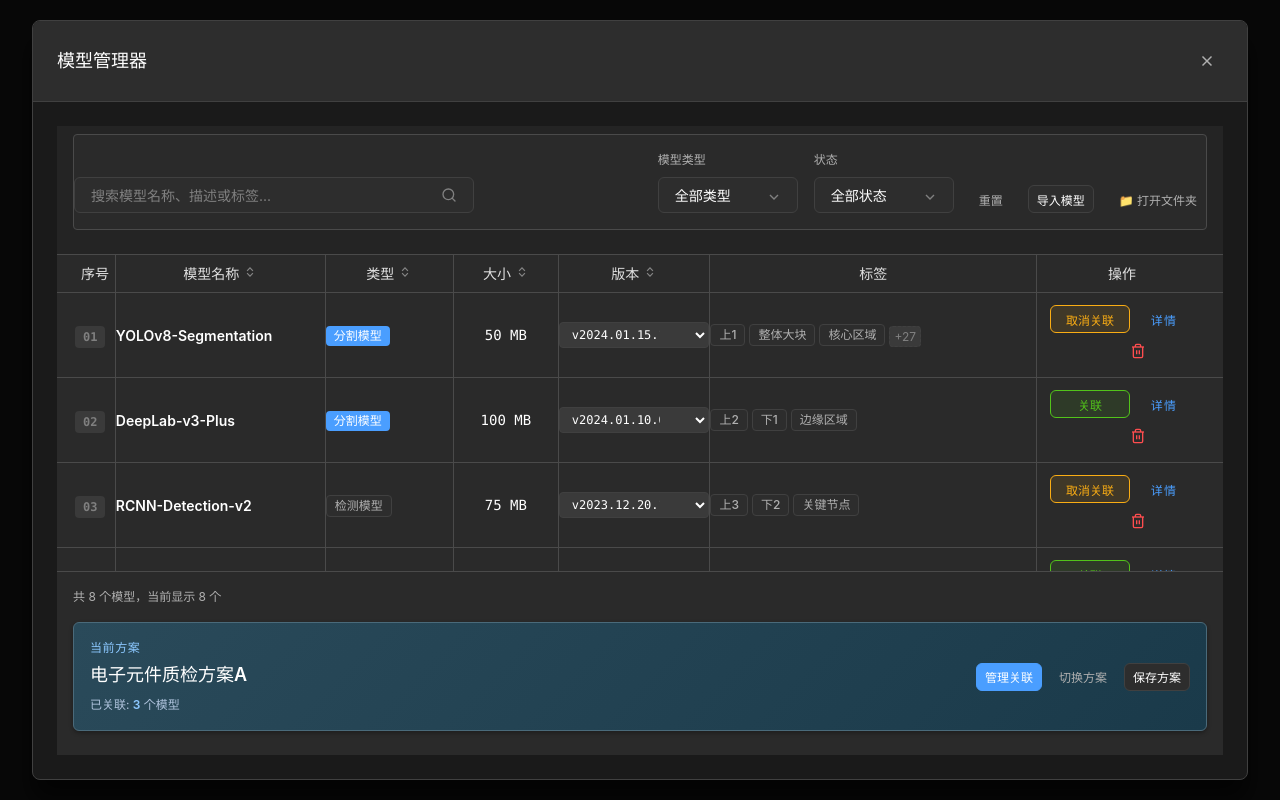
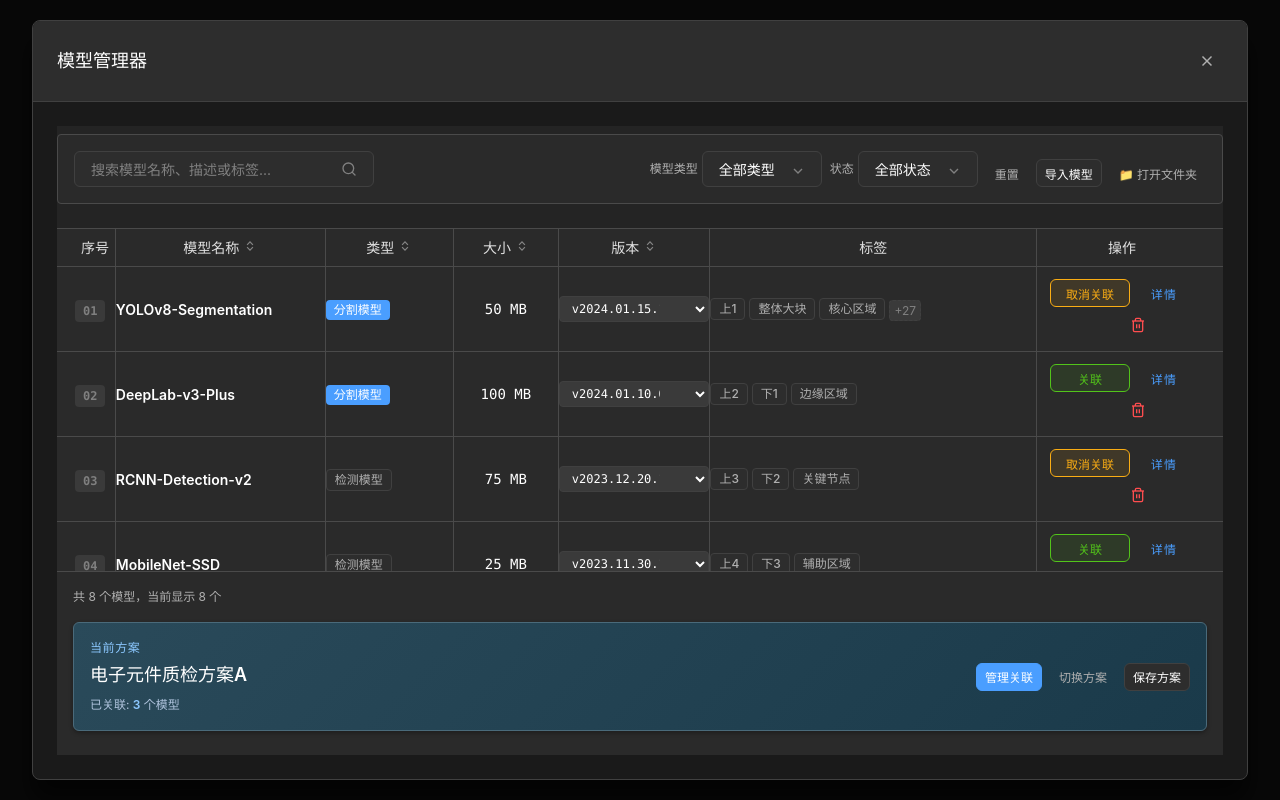
Before and after one commit to PykeW/Model-package-manager, a React (Vite) app: page / in a window 1280 px wide. Built offline with nearby package versions, Linux system fonts and the light colour scheme.

Commit message:
优化模型管理器样式，调整过滤器和管理器的布局，移除不必要的样式，提升用户体验

```diff
--- a/src/components/ModelManager/ModelFilter.module.css
+++ b/src/components/ModelManager/ModelFilter.module.css
@@ -6,17 +6,17 @@
   display: flex;
   align-items: end;
   gap: var(--spacing-md);
-  padding: var(--spacing-md) 0;
+  padding: var(--spacing-md);
   background-color: #2a2a2a;
   border: 1px solid #4a4a4a;
   border-radius: 4px;
   margin-bottom: var(--spacing-md);
-  flex-wrap: wrap;
+  /* 移除 flex-wrap: wrap; 确保内容在一行显示 */
 }
 
 .searchContainer {
-  flex: 0 0 400px;
-  max-width: 400px;
+  flex: 0 0 300px;
+  max-width: 300px;
 }
 
 .searchInput {
@@ -26,27 +26,31 @@
 .filtersContainer {
   display: flex;
   align-items: end;
-  gap: var(--spacing-md);
+  gap: var(--spacing-sm);
   flex: 1;
   justify-content: flex-end;
+  min-width: 0;
 }
 
 .filterGroup {
   display: flex;
-  flex-direction: column;
+  flex-direction: row;
+  align-items: center;
   gap: var(--spacing-xs);
-  min-width: 120px;
+  min-width: 100px;
+  flex-shrink: 1;
 }
 
 .filterLabel {
   font-size: var(--font-xs);
   font-weight: var(--font-medium);
   color: #b0b0b0;
-  margin-bottom: var(--spacing-xs);
+  white-space: nowrap;
+  flex-shrink: 0;
 }
 
 .filterSelect {
-  min-width: 140px;
+  min-width: 120px;
 }
 
 .resetButton {
--- a/src/components/ModelManager/ModelManager.module.css
+++ b/src/components/ModelManager/ModelManager.module.css
@@ -58,7 +58,7 @@
 
 .filterSection {
   flex-shrink: 0;
-  padding: var(--spacing-sm) var(--spacing-md);
+  padding: var(--spacing-sm) 0;
   background-color: #242424;
   border-bottom: 1px solid #4a4a4a;
 }
```
